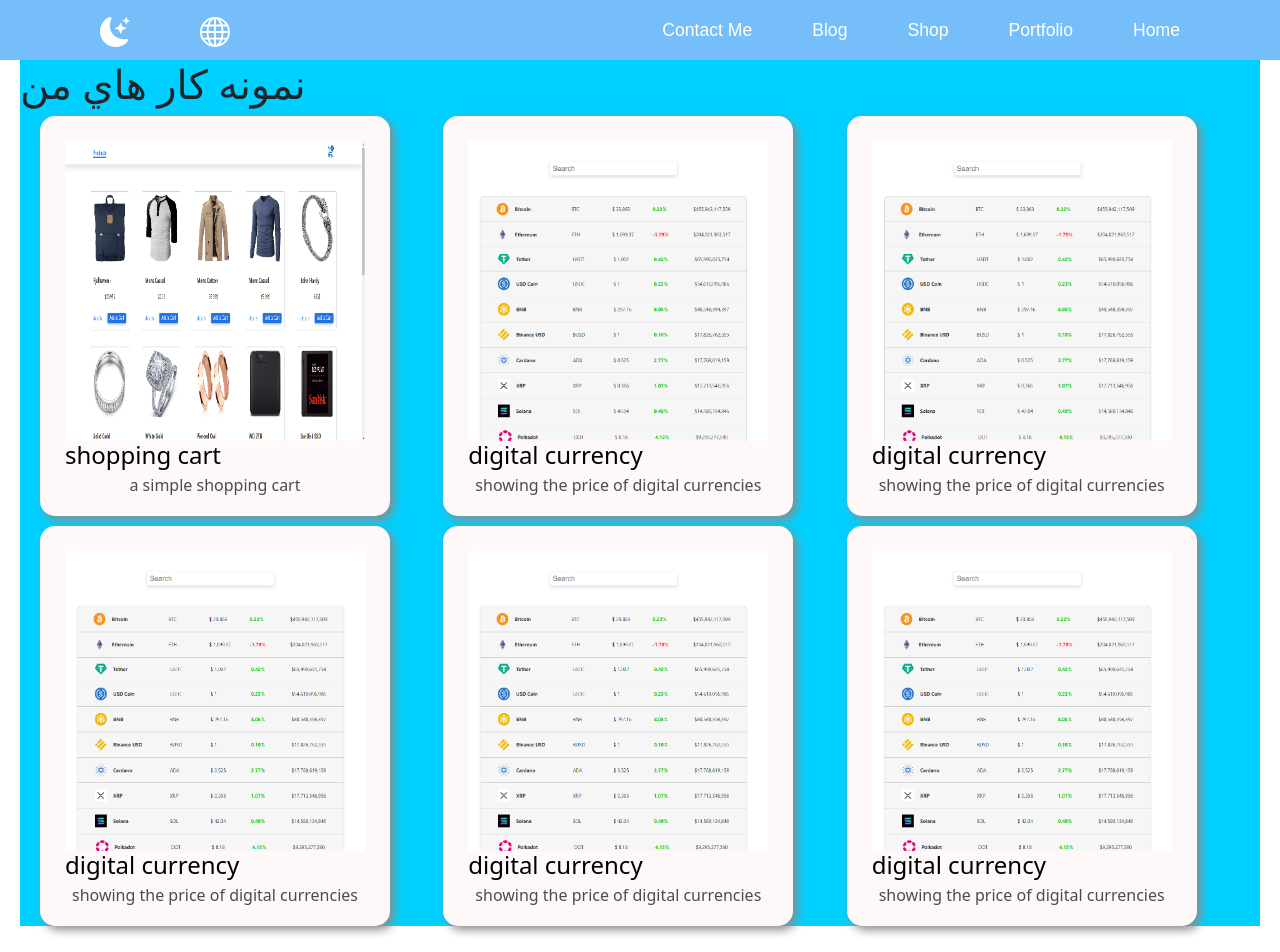
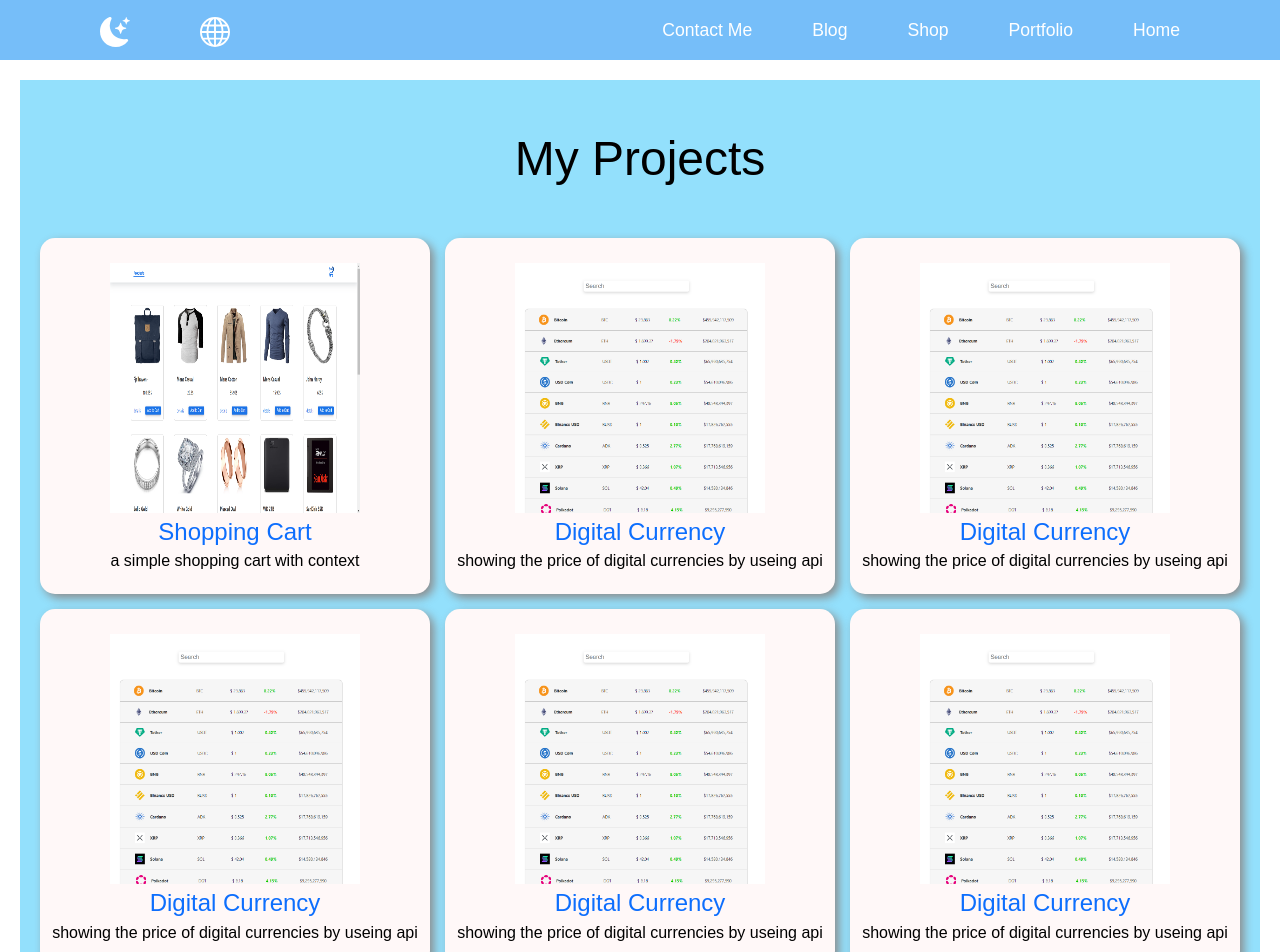
Before and after one commit to fatemeh-ngh/portfolio-website, a React (Create React App) app: page /portfolio in a window 1280 px wide. Shown: the top 952 px of the page. Built offline with nearby package versions, Linux system fonts and the light colour scheme; some icons are missing.

Commit message:
styled portfolio component and its both theme

```diff
--- a/public/assets/locales/en/translation.json
+++ b/public/assets/locales/en/translation.json
@@ -9,5 +9,10 @@
   "name": "Fatemeh Negahdari",
   "job": "Fron-End Developer",
   "about": "Lorem ipsum dolor sit amet consectetuadipisicing elit. Hic, aliquam voluptatenesciunt qui velit dicta?Necessitatibus cupiditate assumenda quo asperiores.",
-  "downloadcv": "Download CV"
+  "downloadcv": "Download CV",
+  "works" : "My Projects",
+  "shopcart" : "Shopping Cart",
+  "ashopcart" : "a simple shopping cart with context",
+  "currency" : "Digital Currency",
+  "acurrency" : "showing the price of digital currencies by useing api"
 }
--- a/src/base/_themes.scss
+++ b/src/base/_themes.scss
@@ -1,10 +1,10 @@
 @import './colors';
 
-.light{
-    color: $dark-900;
-    // background-color: $white;
-}
-.dark{
-    color: $white;
-    background-color: $dark-900;
-}
+// .light{
+//     color: $dark-900;
+//     // background-color: $white;
+// }
+// .dark{
+//     color: $white;
+//     background-color: $dark-900;
+// }
--- a/src/components/Navbar.js
+++ b/src/components/Navbar.js
@@ -24,7 +24,9 @@ const Navbar = () => {
     const [theme] = useContext(Themecontext);
 
     return (
-        <div className={`${styles.container} ${theme} ${i18n.language === 'en' ? styles.english : styles.farsi}`}>
+        <div className={`${styles.container}
+        ${theme === "dark" ? styles.dark : styles.light}
+        ${i18n.language === 'en' ? styles.english : styles.farsi}`}>
             <div className={styles.switcherContainer}>
                 <ThemeSwitcher/>
                 <LangSwitcher/>
--- a/src/components/Portfolio.js
+++ b/src/components/Portfolio.js
@@ -1,4 +1,4 @@
-import React from 'react';
+import React,{useContext} from 'react';
 
 //Styles
 import styles from '../sass/Portfolio.module.scss'
@@ -6,55 +6,81 @@ import styles from '../sass/Portfolio.module.scss'
 //Images
 import shopcart from '../assets/images/shopcart.png';
 import currency from '../assets/images/currency.png'
+//Hook
+import { useTranslation } from 'react-i18next';
+//Context
+import {Themecontext} from '../contexts/ThemeContext';
 
 const Portfolio = () => {
+
+    const {t , i18n} = useTranslation();
+    const [theme] = useContext(Themecontext);
+
+
     return (
-        <div className={styles.mainContainer}>
-            <div>
-                <h1> نمونه كار هاي من </h1>
+        <div className={`
+        ${styles.mainContainer}
+        ${theme === "dark" ? styles.dark : styles.light}
+        ${i18n.language === 'en' ? styles.english : styles.farsi}`}>
+            <div className={`${styles.header}`}>
+                <h1>{t("works")}</h1>
             </div>
-            <div className={styles.container}>
+            <div className={`${styles.container}`}>
                 <div className={styles.item}>
-                    <a href="#">
+                    <a target={"-blank"} href="https://celadon-ganache-50d36d.netlify.app/products">
                         <img src={shopcart} alt="shopcart" />
-                        <h4>shopping cart</h4>
+                        <h4>{t("shopcart")}</h4>
                     </a>
-                    <p>a simple shopping cart</p>
+                    <p>{t("ashopcart")}</p>
+                </div>
+                <div className={styles.item}>
+                    <a target={"-blank"} href="https://stupendous-truffle-5fdb3d.netlify.app/">
+                        <img src={currency} alt="currency" />
+                        <h4>{t("currency")}</h4>
+                    </a>
+                    <p>{t("acurrency")}</p>
                 </div>
                 <div className={styles.item}>
                     <a href="#">
                         <img src={currency} alt="currency" />
-                        <h4>digital currency</h4>
+                        <h4>{t("currency")}</h4>
                     </a>
-                    <p>showing the price of digital currencies</p>
+                    <p>{t("acurrency")}</p>
                 </div>
                 <div className={styles.item}>
                     <a href="#">
                         <img src={currency} alt="currency" />
-                        <h4>digital currency</h4>
+                        <h4>{t("currency")}</h4>
                     </a>
-                    <p>showing the price of digital currencies</p>
+                    <p>{t("acurrency")}</p>
                 </div>
                 <div className={styles.item}>
                     <a href="#">
                         <img src={currency} alt="currency" />
-                        <h4>digital currency</h4>
+                        <h4>{t("currency")}</h4>
                     </a>
-                    <p>showing the price of digital currencies</p>
+                    <p>{t("acurrency")}</p>
                 </div>
                 <div className={styles.item}>
                     <a href="#">
                         <img src={currency} alt="currency" />
-                        <h4>digital currency</h4>
+                        <h4>{t("currency")}</h4>
                     </a>
-                    <p>showing the price of digital currencies</p>
+                    <p>{t("acurrency")}</p>
                 </div>
                 <div className={styles.item}>
                     <a href="#">
                         <img src={currency} alt="currency" />
-                        <h4>digital currency</h4>
+                        <h4>{t("currency")}</h4>
                     </a>
-                    <p>showing the price of digital currencies</p>
+                    <p>{t("acurrency")}</p>
+                </div>
+                <div className={styles.item}>
+                    <a href="#">
+                        <img src={currency} alt="currency" />
+                        <h4>{t("currency")}</h4>
+                    </a>
+                    <p>{t("acurrency")}</p>
                 </div>
 
             </div>
--- a/src/contexts/ThemeContext.js
+++ b/src/contexts/ThemeContext.js
@@ -5,7 +5,6 @@ export const Themecontext = createContext();
 const ThemeContext = ({children}) => {
 
     const [theme, setTheme] = useState('light');
-
     return (
         <Themecontext.Provider value={[theme,setTheme]}>
             {children}
--- a/src/sass/Navbar.module.scss
+++ b/src/sass/Navbar.module.scss
@@ -1,10 +1,16 @@
 @import '../base/main';
 @import '../base/colors';
 
+.dark{
+    background-color: #950000c4;
+}
+.light{
+    background-color: #4DABF7c4;
+}
 .container{
     // background-color: #54dd6bc4;
     // background-color: #5f29a7cb;
-    background-color: #4DABF7c4;
+    // background-color: #4DABF7c4;
     display: flex;
     justify-content: space-between;
     height: 60px;
@@ -12,6 +18,7 @@
     position: fixed;
     top: 0;
     transition: all 0.3s ease;
+    z-index: 200;
 
 }
 .linkContainer{
--- a/src/sass/Portfolio.module.scss
+++ b/src/sass/Portfolio.module.scss
@@ -1,18 +1,51 @@
+@import '../base/colors';
+
+.english{
+    font-family: Arial, Helvetica, sans-serif;
+}
+.farsi{
+    font-family: Vazir-bold;
+}
+.dark{
+    color: #fff8f8;
+    background-color: #3b3b3b;
+    .item{
+        box-shadow: 4px 4px 10px #4c4c4cc9;
+        background-color: #1b1b1b;
+        color: #666666;
+        a{
+            color: #fff;
+        }
+    }
+}
+.light{
+    color: #000;
+    background-color: #93e0fc;
+}
 .mainContainer{
     margin: 20px;
-    margin-top: 60px;
-    background-color: rgb(0, 208, 255);
+    margin-top: 80px;
+    transition: all 0.5s ease;
+    padding-bottom: 50px;
 }
 .container{
     margin: 0 20px;
     display: grid;
-    grid-template-columns: repeat(auto-fit, minmax(350px, 1fr));
-    grid-gap: 10px;
+    grid-template-columns: repeat(auto-fit, minmax(300px, 1fr));
+    grid-gap: 15px;
+}
+.header{
+    text-align: center;
+}
+.header h1{
+    font-size: 3rem;
+    display: inline-block;
+    margin: 50px 0;
 }
 .item{
     background-color: #fff8f8;
-    width: 350px;
-    height: 400px;
+    // width: 300px;
+    // height: 350px;
     border-radius: 15px;
     overflow: hidden;
     text-align: center;
@@ -21,32 +54,30 @@
     box-shadow: 4px 4px 10px #8c8c8c;
 }
 .item a img{
-    width: 300px;
-    height: 300px;
+    width: 250px;
+    height: 250px;
     margin-top: 25px;
     transition: all 0.5s ease;
     box-sizing: border-box;
-    position: relative;
+    z-index: 0;
 }
 .item a{
     text-decoration: none;
-    color: black;
+    // color: black;
     transition: all 0.5s ease;
     position: relative;
 }
 .item a h4{
-    // margin-top: 5px;
-    // background-color: azure;
-    text-align: left;
-    padding-left: 25px;
+    margin-top: 5px;
+    // text-align: left;
+    // padding-left: 25px;
 }
 .item p{
-    // background-color: #00ffd5;
     position: relative;
     top: -5px;
-    color: #4c4c4c;
+    // color: #4c4c4c;
 }
 .item:hover a img{
-    width: 290px;
-    height: 290px;
+    width: 240px;
+    height: 240px;
 }
```
Also changed, not shown: public/assets/locales/fa/translation.json (+8 -2 lines), src/components/ThemeSwitcher.js (line endings or trailing spaces).
